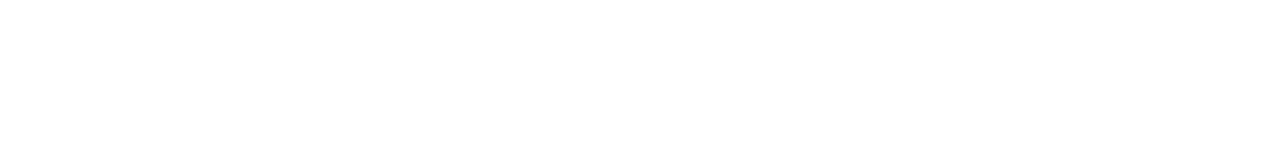
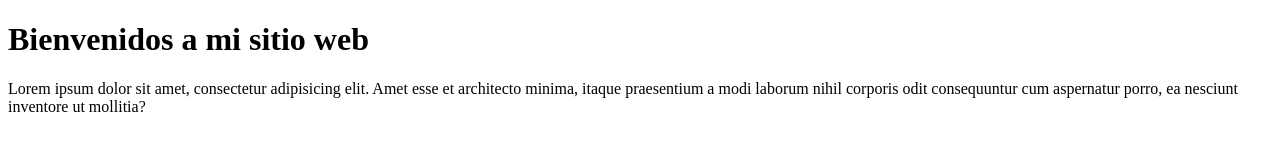
Before and after one commit to vanebev/bootcamp01, a plain HTML site: page index.html in a window 1280 px wide. Drawn offline with Linux system fonts and the light colour scheme.

Commit message:
incorpore un elemento de titulo y parrafo

```diff
--- a/index.html
+++ b/index.html
@@ -8,4 +8,8 @@
 <body>
 
 </body>
+<h1>Bienvenidos a mi sitio web</h1>
+<p>
+    Lorem ipsum dolor sit amet, consectetur adipisicing elit. Amet esse et architecto minima, itaque praesentium a modi laborum nihil corporis odit consequuntur cum aspernatur porro, ea nesciunt inventore ut mollitia?
+</p>
 </html>
```
